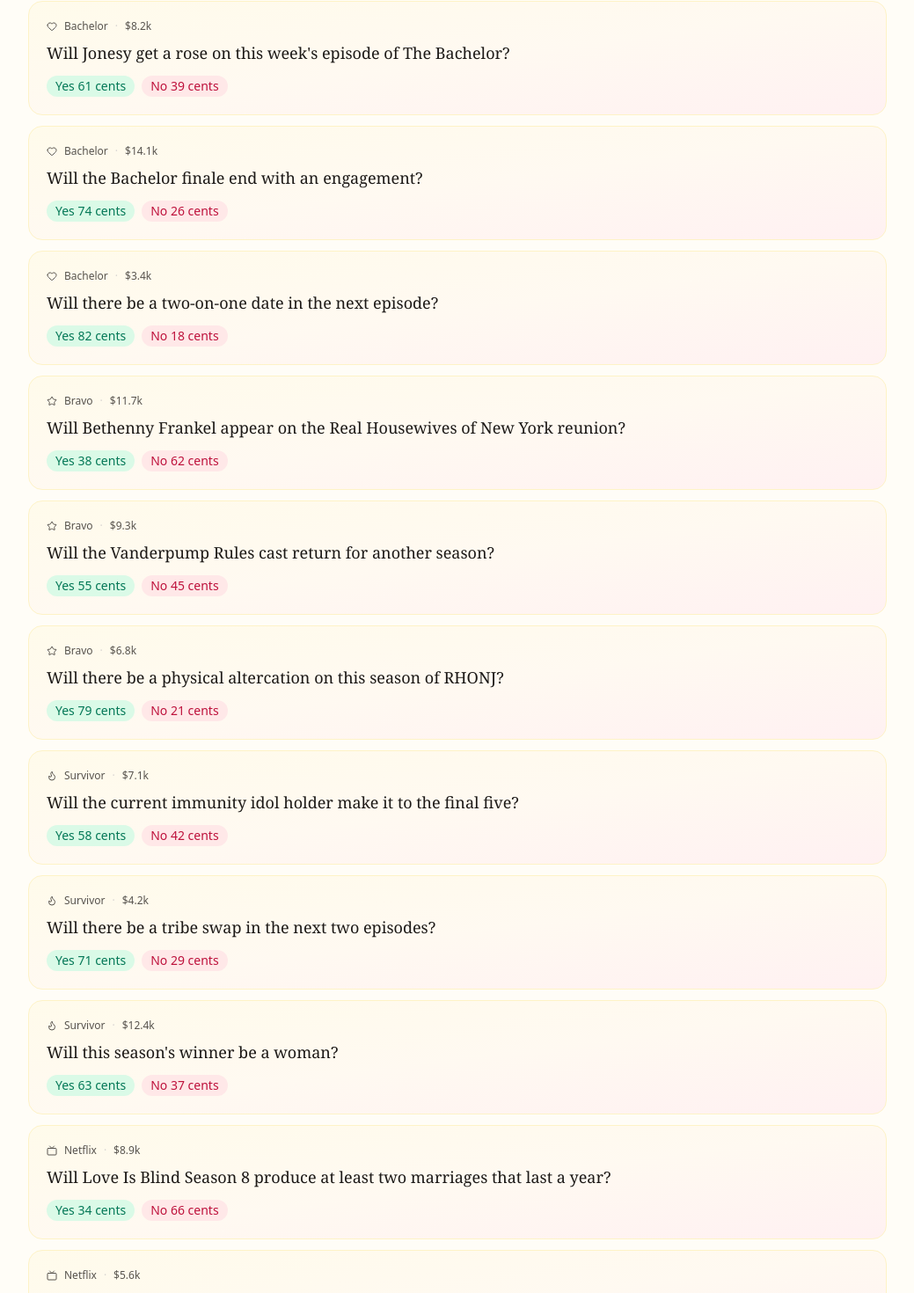
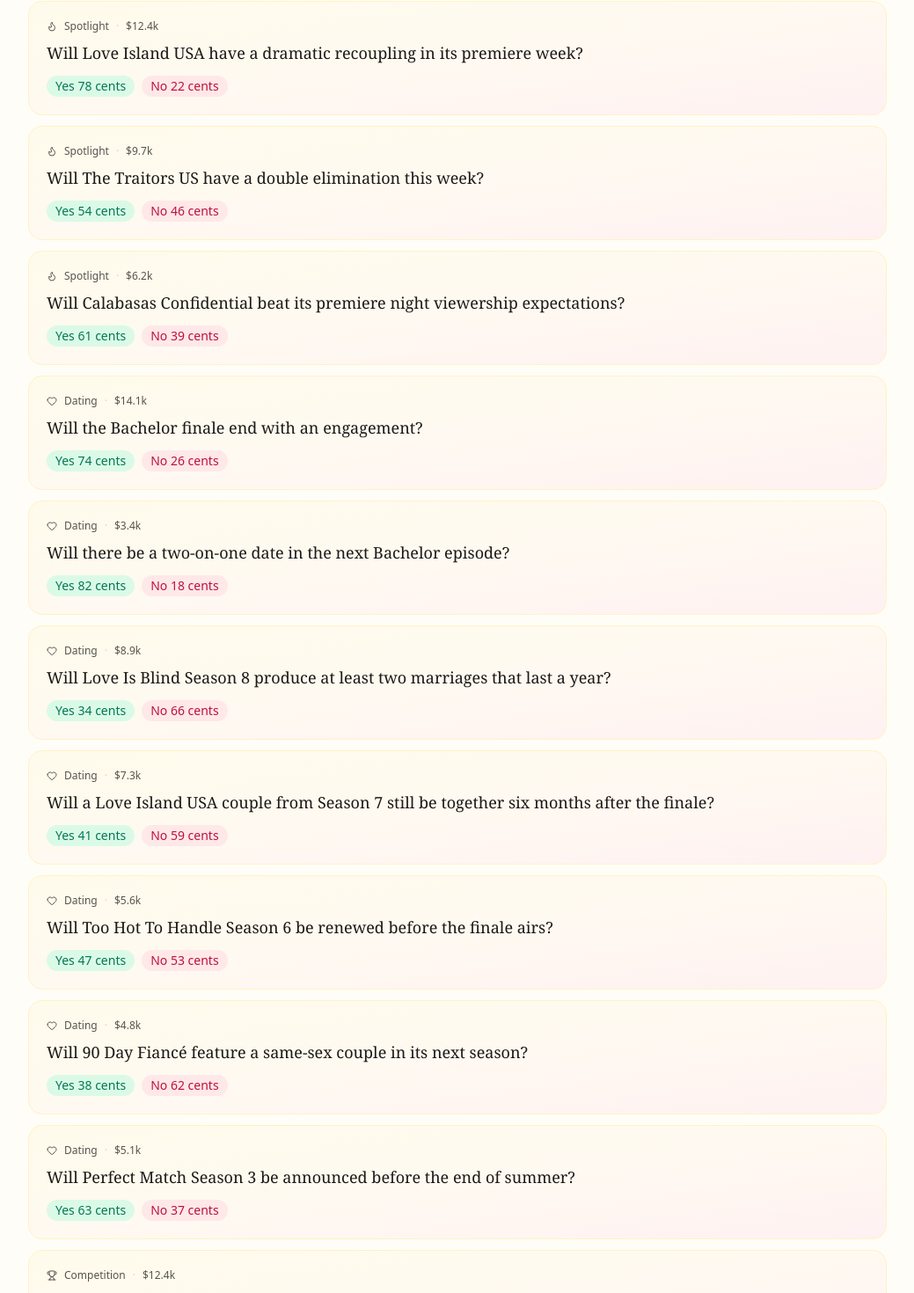
Before and after one commit to Clarion-Predict/clarion-app, a React (Create React App) app: page / in a window 1280 px wide. Shown: the part 579-2049 px from the top of the page at 88% size, without its empty margins (120-1159 px from the left). Built offline with nearby package versions, Linux system fonts and the light colour scheme.

Commit message:
new genre categories and full show market catalog

```diff
--- a/src/App.tsx
+++ b/src/App.tsx
@@ -8,19 +8,19 @@
 // ========== DATA ==========
 const categories = [
   { id: 'all', name: 'All', icon: Sparkles },
-  { id: 'bachelor', name: 'Bachelor', icon: Heart },
-  { id: 'bravo', name: 'Bravo', icon: Star },
-  { id: 'survivor', name: 'Survivor', icon: Flame },
-  { id: 'netflix', name: 'Netflix', icon: Tv },
-  { id: 'amazon', name: 'Amazon', icon: Globe },
+  { id: 'spotlight', name: 'Spotlight', icon: Flame },
+  { id: 'dating', name: 'Dating & Love', icon: Heart },
+  { id: 'competition', name: 'Competition', icon: Trophy },
+  { id: 'housewives', name: 'Housewives & Bravo', icon: Star },
+  { id: 'lifestyle', name: 'Family & Lifestyle', icon: Tv },
 ];
 
 const causesByCategory = {
-  bachelor: { name: "Mental health initiatives", org: "Policy Center for Maternal Mental Health, NAMI" },
-  bravo: { name: "Women's health research", org: "Society for Women's Health Research" },
-  survivor: { name: "Economic empowerment", org: "Ellevate Foundation, Kiva" },
-  netflix: { name: "Reproductive rights & healthcare access", org: "Center for Reproductive Rights" },
-  amazon: { name: "Women's health research", org: "Society for Women's Health Research" },
+  spotlight: { name: "Mental health initiatives", org: "Policy Center for Maternal Mental Health, NAMI" },
+  dating: { name: "Mental health initiatives", org: "Policy Center for Maternal Mental Health, NAMI" },
+  competition: { name: "Economic empowerment", org: "Ellevate Foundation, Kiva" },
+  housewives: { name: "Women's health research", org: "Society for Women's Health Research" },
+  lifestyle: { name: "Reproductive rights & healthcare access", org: "Center for Reproductive Rights" },
 };
 
 const causeOptions = [
@@ -31,42 +31,67 @@
 ];
 
 const initialMarkets = [
-  { id: 1, category: 'bachelor', question: "Will Jonesy get a rose on this week's episode of The Bachelor?", context: "Jonesy has had a rocky two weeks but got a one-on-one last episode. Producers seem invested.", yes: 61, no: 39, volume: '$8.2k', traders: 312, comments: 87, trending: true, ends: 'May 27, 2026', status: 'open' },
-  { id: 2, category: 'bachelor', question: "Will the Bachelor finale end with an engagement?", context: "Season 31 finale airs June 10. Two contestants remain — odds are heavily debated in Bachelor Nation.", yes: 74, no: 26, volume: '$14.1k', traders: 509, comments: 203, trending: true, ends: 'Jun 10, 2026', status: 'open' },
-  { id: 3, category: 'bachelor', question: "Will there be a two-on-one date in the next episode?", context: "Previews show a dramatic beach confrontation. Classic two-on-one setup.", yes: 82, no: 18, volume: '$3.4k', traders: 178, comments: 44, ends: 'May 27, 2026', status: 'open' },
-  { id: 4, category: 'bravo', question: "Will Bethenny Frankel appear on the Real Housewives of New York reunion?", context: "Bethenny has been vocal about a potential return. Producers have not confirmed either way.", yes: 38, no: 62, volume: '$11.7k', traders: 421, comments: 156, trending: true, ends: 'Jun 15, 2026', status: 'open' },
-  { id: 5, category: 'bravo', question: "Will the Vanderpump Rules cast return for another season?", context: "Viewership rebounded after Scandoval but Bravo has been quiet on renewal.", yes: 55, no: 45, volume: '$9.3k', traders: 388, comments: 112, ends: 'Jul 1, 2026', status: 'open' },
-  { id: 6, category: 'bravo', question: "Will there be a physical altercation on this season of RHONJ?", context: "Tensions between two main cast members have been building for three episodes.", yes: 79, no: 21, volume: '$6.8k', traders: 267, comments: 93, ends: 'Jun 3, 2026', status: 'open' },
-  { id: 7, category: 'survivor', question: "Will the current immunity idol holder make it to the final five?", context: "She has the only known idol in the game and a tight alliance of three.", yes: 58, no: 42, volume: '$7.1k', traders: 291, comments: 78, trending: true, ends: 'Jun 4, 2026', status: 'open' },
-  { id: 8, category: 'survivor', question: "Will there be a tribe swap in the next two episodes?", context: "Swap typically happens around day 14. We are at day 13 in the game.", yes: 71, no: 29, volume: '$4.2k', traders: 198, comments: 51, ends: 'Jun 4, 2026', status: 'open' },
-  { id: 9, category: 'survivor', question: "Will this season's winner be a woman?", context: "Women have won 21 of 46 seasons. The current edit favors two female contenders.", yes: 63, no: 37, volume: '$12.4k', traders: 476, comments: 134, ends: 'Jun 18, 2026', status: 'open' },
-  { id: 10, category: 'netflix', question: "Will Love Is Blind Season 8 produce at least two marriages that last a year?", context: "Seasons 1 and 4 each produced one lasting marriage. Season 8 couples seem stronger.", yes: 34, no: 66, volume: '$8.9k', traders: 334, comments: 97, ends: 'Dec 31, 2027', status: 'open' },
-  { id: 11, category: 'netflix', question: "Will Too Hot To Handle Season 6 be renewed before the finale airs?", context: "Netflix has pre-announced renewals for this franchise before. Viewership numbers are strong.", yes: 47, no: 53, volume: '$5.6k', traders: 221, comments: 63, ends: 'Jun 20, 2026', status: 'open' },
-  { id: 12, category: 'amazon', question: "Will the next eliminated contestant on The Traitors US win the fan vote to return?", context: "Amazon Prime added a fan-vote return twist this season. The last two eliminated are fan favorites.", yes: 66, no: 34, volume: '$6.3k', traders: 248, comments: 71, ends: 'Jun 1, 2026', status: 'open' },
+  // ===== SPOTLIGHT (hot right now) =====
+  { id: 1, category: 'spotlight', question: "Will Love Island USA have a dramatic recoupling in its premiere week?", context: "Love Island USA returns June 2 on Peacock. Season 7 cast has been announced and fans are already debating alliances.", yes: 78, no: 22, volume: '$12.4k', traders: 487, comments: 134, trending: true, ends: 'Jun 8, 2026', status: 'open' },
+  { id: 2, category: 'spotlight', question: "Will The Traitors US have a double elimination this week?", context: "Six players remain. The roundtable has been getting more chaotic each episode as alliances fracture.", yes: 54, no: 46, volume: '$9.7k', traders: 381, comments: 112, trending: true, ends: 'Jun 1, 2026', status: 'open' },
+  { id: 3, category: 'spotlight', question: "Will Calabasas Confidential beat its premiere night viewership expectations?", context: "Premieres May 29. Early buzz has been strong and the Kardashian adjacent cast is drawing attention.", yes: 61, no: 39, volume: '$6.2k', traders: 244, comments: 78, trending: true, ends: 'Jun 1, 2026', status: 'open' },
+
+  // ===== DATING & LOVE =====
+  { id: 4, category: 'dating', question: "Will the Bachelor finale end with an engagement?", context: "Season 31 finale airs June 10. Two contestants remain — odds are heavily debated in Bachelor Nation.", yes: 74, no: 26, volume: '$14.1k', traders: 509, comments: 203, trending: true, ends: 'Jun 10, 2026', status: 'open' },
+  { id: 5, category: 'dating', question: "Will there be a two-on-one date in the next Bachelor episode?", context: "Previews show a dramatic beach confrontation. Classic two-on-one setup.", yes: 82, no: 18, volume: '$3.4k', traders: 178, comments: 44, ends: 'May 27, 2026', status: 'open' },
+  { id: 6, category: 'dating', question: "Will Love Is Blind Season 8 produce at least two marriages that last a year?", context: "Seasons 1 and 4 each produced one lasting marriage. Season 8 couples seem stronger on paper.", yes: 34, no: 66, volume: '$8.9k', traders: 334, comments: 97, ends: 'Dec 31, 2027', status: 'open' },
+  { id: 7, category: 'dating', question: "Will a Love Island USA couple from Season 7 still be together six months after the finale?", context: "Season 7 premieres June 2. Historically only about 30% of couples survive past the show.", yes: 41, no: 59, volume: '$7.3k', traders: 289, comments: 88, ends: 'Dec 31, 2026', status: 'open' },
+  { id: 8, category: 'dating', question: "Will Too Hot To Handle Season 6 be renewed before the finale airs?", context: "Netflix has pre-announced renewals for this franchise before. Viewership is tracking strong.", yes: 47, no: 53, volume: '$5.6k', traders: 221, comments: 63, ends: 'Jun 20, 2026', status: 'open' },
+  { id: 9, category: 'dating', question: "Will 90 Day Fiancé feature a same-sex couple in its next season?", context: "The franchise has expanded significantly. Fans have been calling for more diverse casting.", yes: 38, no: 62, volume: '$4.8k', traders: 192, comments: 54, ends: 'Dec 31, 2026', status: 'open' },
+  { id: 10, category: 'dating', question: "Will Perfect Match Season 3 be announced before the end of summer?", context: "Season 2 performed well for Netflix. Alumni from multiple shows are already being speculated.", yes: 63, no: 37, volume: '$5.1k', traders: 203, comments: 61, ends: 'Sep 1, 2026', status: 'open' },
+
+  // ===== COMPETITION =====
+  { id: 11, category: 'competition', question: "Will this season's Survivor winner be a woman?", context: "Women have won 21 of 46 seasons. The current winner's edit strongly favors two female contenders.", yes: 63, no: 37, volume: '$12.4k', traders: 476, comments: 134, ends: 'Jun 18, 2026', status: 'open' },
+  { id: 12, category: 'competition', question: "Will there be a hidden immunity idol played at the next Survivor tribal council?", context: "Two idols are unaccounted for. The vote tonight is expected to be chaotic.", yes: 67, no: 33, volume: '$4.2k', traders: 198, comments: 51, ends: 'Jun 4, 2026', status: 'open' },
+  { id: 13, category: 'competition', question: "Will a woman win The Traitors US this season?", context: "Four of the six remaining players are women. The traitor reveal has fans theorizing constantly.", yes: 71, no: 29, volume: '$8.8k', traders: 342, comments: 97, trending: true, ends: 'Jun 15, 2026', status: 'open' },
+  { id: 14, category: 'competition', question: "Will Big Brother 27 cast include a returning player?", context: "Big Brother has mixed returning players in three of the last five seasons. Casting hints have been vague.", yes: 44, no: 56, volume: '$6.1k', traders: 241, comments: 72, ends: 'Jul 15, 2026', status: 'open' },
+  { id: 15, category: 'competition', question: "Will RuPaul's Drag Race crown a queen of color this season?", context: "Queens of color have won 9 of the last 12 seasons. The top 4 remaining all have strong track records.", yes: 76, no: 24, volume: '$7.4k', traders: 293, comments: 88, ends: 'Jun 28, 2026', status: 'open' },
+  { id: 16, category: 'competition', question: "Will Beast Games Season 2 be confirmed before Season 1 finale airs?", context: "MrBeast has hinted at a second season. Amazon hasn't confirmed but viewership numbers were massive.", yes: 58, no: 42, volume: '$9.2k', traders: 364, comments: 103, ends: 'Jul 1, 2026', status: 'open' },
+  { id: 17, category: 'competition', question: "Will The Amazing Race return for another season in 2026?", context: "The Amazing Race has been renewed consistently. CBS has been quiet on a Season 36 announcement.", yes: 69, no: 31, volume: '$4.7k', traders: 187, comments: 49, ends: 'Dec 31, 2026', status: 'open' },
+
+  // ===== HOUSEWIVES & BRAVO =====
+  { id: 18, category: 'housewives', question: "Will Bethenny Frankel appear on the Real Housewives of New York reunion?", context: "Bethenny has been vocal about a potential return. Producers have not confirmed either way.", yes: 38, no: 62, volume: '$11.7k', traders: 421, comments: 156, trending: true, ends: 'Jun 15, 2026', status: 'open' },
+  { id: 19, category: 'housewives', question: "Will Vanderpump Rules be renewed for another season?", context: "Viewership rebounded post-Scandoval but Bravo has stayed quiet. Cast contracts are reportedly up.", yes: 55, no: 45, volume: '$9.3k', traders: 388, comments: 112, ends: 'Jul 1, 2026', status: 'open' },
+  { id: 20, category: 'housewives', question: "Will there be a physical altercation on this season of RHONJ?", context: "Tensions between two main cast members have been building for three episodes straight.", yes: 79, no: 21, volume: '$6.8k', traders: 267, comments: 93, ends: 'Jun 3, 2026', status: 'open' },
+  { id: 21, category: 'housewives', question: "Will Below Deck Med have a crew member fired mid-season?", context: "Captain Sandy has fired crew members in 3 of the last 5 seasons. Early episodes show serious tension.", yes: 62, no: 38, volume: '$5.4k', traders: 214, comments: 67, ends: 'Jul 20, 2026', status: 'open' },
+  { id: 22, category: 'housewives', question: "Will Southern Charm be renewed for Season 10?", context: "Season 9 has performed steadily. Bravo has been expanding its lifestyle lineup.", yes: 66, no: 34, volume: '$4.1k', traders: 163, comments: 44, ends: 'Sep 1, 2026', status: 'open' },
+  { id: 23, category: 'housewives', question: "Will RHOSLC have a cast member exit before the reunion?", context: "At least one cast member has reportedly filmed limited confessionals this season — a classic exit signal.", yes: 57, no: 43, volume: '$7.2k', traders: 286, comments: 81, ends: 'Jun 30, 2026', status: 'open' },
+
+  // ===== FAMILY & LIFESTYLE =====
+  { id: 24, category: 'lifestyle', question: "Will The Kardashians Season 6 feature a major relationship announcement?", context: "Hulu has been promoting the season heavily. At least two cast members have had relationship news offscreen.", yes: 72, no: 28, volume: '$10.3k', traders: 407, comments: 128, trending: true, ends: 'Jul 1, 2026', status: 'open' },
+  { id: 25, category: 'lifestyle', question: "Will Secret Lives of Mormon Wives be renewed for Season 3?", context: "Season 2 was a massive breakout hit for Hulu. The cast has stayed active and drama has continued offscreen.", yes: 81, no: 19, volume: '$8.6k', traders: 341, comments: 104, ends: 'Sep 1, 2026', status: 'open' },
+  { id: 26, category: 'lifestyle', question: "Will Selling Sunset introduce a new cast member in the back half of Season 8?", context: "The show has consistently added cast mid-season. Jason Oppenheim has hinted at new agents joining.", yes: 68, no: 32, volume: '$5.8k', traders: 229, comments: 69, ends: 'Jul 15, 2026', status: 'open' },
+  { id: 27, category: 'lifestyle', question: "Will Queer Eye's final season receive an Emmy nomination?", context: "The final season was announced recently. The show has received 7 Emmy wins across its run.", yes: 59, no: 41, volume: '$4.4k', traders: 174, comments: 52, ends: 'Jul 31, 2026', status: 'open' },
+  { id: 28, category: 'lifestyle', question: "Will Jersey Shore Family Vacation film another international trip this season?", context: "The cast has filmed in Italy and the Bahamas before. Producers have been teasing a new location.", yes: 53, no: 47, volume: '$3.9k', traders: 155, comments: 41, ends: 'Aug 1, 2026', status: 'open' },
 ];
 
 // ========== MOCK COMMUNITY USERS ==========
 const initialCommunityUsers = [
   { id: 'usr_001', username: 'leilac', name: 'Leila Cho', accuracy: 74, totalTrades: 47, impactScore: 312, leaderboardRank: 1, following: true, cause: 'womens_health', causePrivate: false, positions: [
-    { marketId: 2, market: "Will the Bachelor finale end with an engagement?", category: 'bachelor', side: 'yes', amount: 25, ts: '2h ago', resolved: false },
-    { marketId: 7, market: "Will the current immunity idol holder make it to the final five?", category: 'survivor', side: 'yes', amount: 50, ts: '1d ago', resolved: false },
+    { marketId: 4, market: "Will the Bachelor finale end with an engagement?", category: 'dating', side: 'yes', amount: 25, ts: '2h ago', resolved: false },
+    { marketId: 13, market: "Will a woman win The Traitors US this season?", category: 'competition', side: 'yes', amount: 50, ts: '1d ago', resolved: false },
   ]},
   { id: 'usr_002', username: 'marcuschen', name: 'Marcus Chen', accuracy: 61, totalTrades: 31, impactScore: 187, leaderboardRank: 2, following: true, cause: 'economic', causePrivate: false, positions: [
-    { marketId: 5, market: "Will the Vanderpump Rules cast return for another season?", category: 'bravo', side: 'no', amount: 30, ts: '3h ago', resolved: false },
-    { marketId: 10, market: "Will Love Is Blind Season 8 produce at least two marriages that last a year?", category: 'netflix', side: 'no', amount: 20, ts: '5h ago', resolved: false },
+    { marketId: 19, market: "Will Vanderpump Rules be renewed for another season?", category: 'housewives', side: 'no', amount: 30, ts: '3h ago', resolved: false },
+    { marketId: 6, market: "Will Love Is Blind Season 8 produce at least two marriages that last a year?", category: 'dating', side: 'no', amount: 20, ts: '5h ago', resolved: false },
   ]},
   { id: 'usr_003', username: 'sarahkim', name: 'Sarah Kim', accuracy: 58, totalTrades: 19, impactScore: 94, leaderboardRank: 3, following: false, cause: 'mental_health', causePrivate: true, positions: [
-    { marketId: 1, market: "Will Jonesy get a rose on this week's episode of The Bachelor?", category: 'bachelor', side: 'yes', amount: 15, ts: '6h ago', resolved: false },
+    { marketId: 1, market: "Will Love Island USA have a dramatic recoupling in its premiere week?", category: 'spotlight', side: 'yes', amount: 15, ts: '6h ago', resolved: false },
   ]},
   { id: 'usr_004', username: 'janedoe_wx', name: 'Jane Doe', accuracy: 55, totalTrades: 12, impactScore: 61, leaderboardRank: 4, following: false, cause: 'reproductive', causePrivate: false, positions: [
-    { marketId: 4, market: "Will Bethenny Frankel appear on the Real Housewives of New York reunion?", category: 'bravo', side: 'no', amount: 40, ts: '1d ago', resolved: false },
+    { marketId: 18, market: "Will Bethenny Frankel appear on the Real Housewives of New York reunion?", category: 'housewives', side: 'no', amount: 40, ts: '1d ago', resolved: false },
   ]},
   { id: 'usr_005', username: 'priyav', name: 'Priya V.', accuracy: 52, totalTrades: 8, impactScore: 44, leaderboardRank: 5, following: false, cause: 'womens_health', causePrivate: false, positions: [] },
 ];
 
 const mockActivityComments = {
-  'usr_001_2': [{ id: 'c1', author: 'marcuschen', text: 'Bold call — the edit has been too obvious. They never show the winner this much.', ts: '1h ago' }],
-  'usr_002_5': [],
+  'usr_001_4': [{ id: 'c1', author: 'marcuschen', text: 'Bold call — the edit has been too obvious. They never show the winner this much.', ts: '1h ago' }],
+  'usr_002_19': [],
 };
 
 const mockUsers = [
@@ -92,21 +117,21 @@
 ];
 
 const automationTemplates = [
-  { source: 'event-feed', category: 'bachelor', question: "Will the next rose ceremony have a surprise self-elimination?", passes: { publicResolution: true, noPerverseIncentive: true, dignity: true, valuesAligned: true } },
-  { source: 'event-feed', category: 'bravo', question: "Will this season of RHONY end with a cast shakeup?", passes: { publicResolution: true, noPerverseIncentive: true, dignity: true, valuesAligned: true } },
-  { source: 'llm-drafted', category: 'survivor', question: "Will there be a hidden immunity idol played at the next tribal council?", passes: { publicResolution: true, noPerverseIncentive: true, dignity: true, valuesAligned: true } },
-  { source: 'llm-drafted', category: 'netflix', question: "Will Love Is Blind drop a surprise reunion episode this season?", passes: { publicResolution: true, noPerverseIncentive: true, dignity: true, valuesAligned: true } },
-  { source: 'scheduled-event', category: 'bachelor', question: "Will the Bachelor hometown dates include a dramatic family confrontation?", passes: { publicResolution: true, noPerverseIncentive: true, dignity: true, valuesAligned: true } },
-  { source: 'community', category: 'bravo', question: "Will a new cast member be added to Vanderpump Rules mid-season?", passes: { publicResolution: true, noPerverseIncentive: true, dignity: true, valuesAligned: true } },
-  { source: 'llm-drafted', category: 'amazon', question: "Will The Traitors US have a double elimination this week?", passes: { publicResolution: true, noPerverseIncentive: true, dignity: true, valuesAligned: true } },
-  { source: 'community', category: 'bachelor', question: "Will a specific contestant win based on spoiler sites?", passes: { publicResolution: false, noPerverseIncentive: true, dignity: false, valuesAligned: false }, rejectReason: "Based on unverified spoiler content. No clean public resolution source." },
-  { source: 'community', category: 'bravo', question: "Will a cast member announce a personal health issue this season?", passes: { publicResolution: false, noPerverseIncentive: false, dignity: false, valuesAligned: false }, rejectReason: "Privacy concern. Markets on personal health situations are not permitted." },
+  { source: 'event-feed', category: 'dating', question: "Will the next Bachelor rose ceremony end with a surprise walkout?", passes: { publicResolution: true, noPerverseIncentive: true, dignity: true, valuesAligned: true } },
+  { source: 'event-feed', category: 'housewives', question: "Will this season of RHONY end with a cast shakeup announcement?", passes: { publicResolution: true, noPerverseIncentive: true, dignity: true, valuesAligned: true } },
+  { source: 'llm-drafted', category: 'competition', question: "Will there be a hidden immunity idol played at the next Survivor tribal council?", passes: { publicResolution: true, noPerverseIncentive: true, dignity: true, valuesAligned: true } },
+  { source: 'llm-drafted', category: 'dating', question: "Will Love Island USA drop a surprise recoupling before episode 3?", passes: { publicResolution: true, noPerverseIncentive: true, dignity: true, valuesAligned: true } },
+  { source: 'scheduled-event', category: 'competition', question: "Will The Traitors US finale air without a bonus episode this season?", passes: { publicResolution: true, noPerverseIncentive: true, dignity: true, valuesAligned: true } },
+  { source: 'community', category: 'housewives', question: "Will a new cast member be added to Vanderpump Rules mid-season?", passes: { publicResolution: true, noPerverseIncentive: true, dignity: true, valuesAligned: true } },
+  { source: 'llm-drafted', category: 'lifestyle', question: "Will The Kardashians feature a surprise guest appearance this season?", passes: { publicResolution: true, noPerverseIncentive: true, dignity: true, valuesAligned: true } },
+  { source: 'community', category: 'spotlight', question: "Will a specific Love Island contestant win based on early fan polls?", passes: { publicResolution: false, noPerverseIncentive: true, dignity: false, valuesAligned: false }, rejectReason: "Fan polls are not a reliable public resolution source." },
+  { source: 'community', category: 'housewives', question: "Will a cast member announce a personal health issue this season?", passes: { publicResolution: false, noPerverseIncentive: false, dignity: false, valuesAligned: false }, rejectReason: "Privacy concern. Markets on personal health situations are not permitted." },
 ];
 
 const initialSubmissions = [
-  { id: 'sub_001', submitter: 'BachelorNation_fan', source: 'community', time: '2h ago', category: 'bachelor', question: "Will the Bachelor skip the fantasy suites this season?", context: "Lead has made comments in interviews suggesting he wants a different path.", endsHint: "Jun 3, 2026", autoChecks: { publicResolution: true, noPerverseIncentive: true, dignity: true, valuesAligned: true }, status: 'pending' },
-  { id: 'sub_002', submitter: 'BravoSuperFan', source: 'community', time: '4h ago', category: 'bravo', question: "Will the RHOSLC cast film a trip to Mexico this season?", context: "Multiple cast members hinted at an international trip on their social media.", endsHint: "Jul 1, 2026", autoChecks: { publicResolution: true, noPerverseIncentive: true, dignity: true, valuesAligned: true }, status: 'pending' },
-  { id: 'sub_003', submitter: 'Anonymous', source: 'community', time: '6h ago', category: 'bachelor', question: "Will a specific contestant win based on spoiler sites?", context: "Several spoiler accounts are reporting the same winner.", endsHint: "Jun 10, 2026", autoChecks: { publicResolution: false, noPerverseIncentive: true, dignity: false, valuesAligned: false }, rejectReason: "Based on unverified spoiler content. No clean public resolution source.", status: 'pending' },
+  { id: 'sub_001', submitter: 'BachelorNation_fan', source: 'community', time: '2h ago', category: 'dating', question: "Will the Bachelor skip the fantasy suites this season?", context: "Lead has made comments in interviews suggesting he wants a different path.", endsHint: "Jun 3, 2026", autoChecks: { publicResolution: true, noPerverseIncentive: true, dignity: true, valuesAligned: true }, status: 'pending' },
+  { id: 'sub_002', submitter: 'TraitorsFan22', source: 'community', time: '4h ago', category: 'competition', question: "Will the Traitors finale have a live audience this season?", context: "Peacock has been expanding production on the show. The UK version uses a live studio format.", endsHint: "Jun 15, 2026", autoChecks: { publicResolution: true, noPerverseIncentive: true, dignity: true, valuesAligned: true }, status: 'pending' },
+  { id: 'sub_003', submitter: 'Anonymous', source: 'community', time: '6h ago', category: 'dating', question: "Will a specific Love Island contestant win based on early fan polls?", context: "Several fan accounts are reporting strong early numbers for one contestant.", endsHint: "Aug 1, 2026", autoChecks: { publicResolution: false, noPerverseIncentive: true, dignity: false, valuesAligned: false }, rejectReason: "Fan polls are not a reliable public resolution source.", status: 'pending' },
 ];
 
 const generateSubmission = () => {
```
